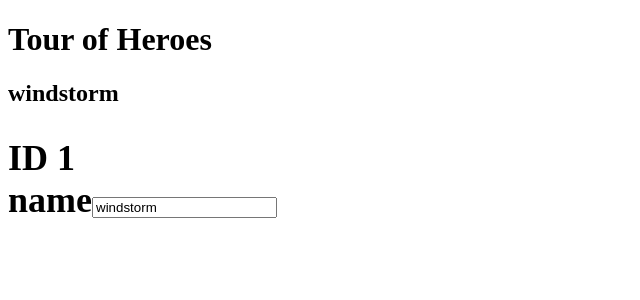
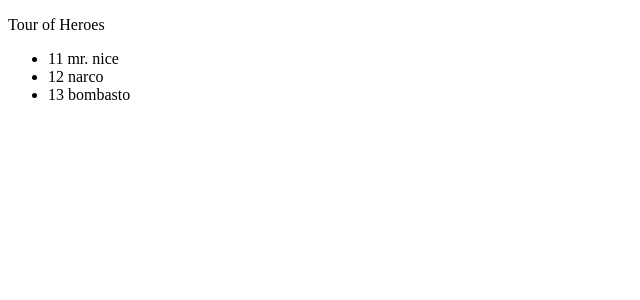
Before and after one commit to u4bi-store/angular-framework, an Angular app in the folder basic-web/: page / in a window 1280 px wide. Shown: the top 300 px of the page, without its empty margins (0-640 px from the left). Built offline with nearby package versions, Linux system fonts and the light colour scheme.

Commit message:
data detail render

```diff
--- a/basic-web/src/app/app.component.html
+++ b/basic-web/src/app/app.component.html
@@ -1,7 +1,18 @@
-<h1> {{title}} </h1>
-<h2> {{hero.name}} <h2>
-<div><label>ID </label>{{hero.id}}</div>
-<div>
-  <label>name</label>
-  <input [(ngModel)] = "hero.name" placeholder="input name">
+<p> {{title}} </p>
+
+<ul class="heroes">
+  <li *ngFor="let hero of heroes" [class.selected]="hero === selectedHero" (click)="onSelect(hero)">
+    <span class="badge">{{hero.id}}</span> {{hero.name}}
+  </li>
+</ul>
+
+<div *ngIf="selectedHero">
+  <p>{{selectedHero.name}}</p>
+  <div> <label> ID </label> {{selectedHero.id}} </div>
+
+  <div>
+    <label>NAME</label>
+    <input [(ngModel)]="selectedHero.name" placeholder="name"/>
+  </div>
+
 </div>
--- a/basic-web/src/app/app.component.ts
+++ b/basic-web/src/app/app.component.ts
@@ -4,6 +4,12 @@ export class Hero{
   id: number;
   name: string;
 }
+
+const HEROES: Hero[]= [
+  { id: 11, name: 'mr. nice'},
+  { id: 12, name: 'narco'},
+  { id: 13, name: 'bombasto'}
+];
 
 @Component({
   selector: 'app-root',
@@ -13,8 +19,10 @@ export class Hero{
 
 export class AppComponent {
   title = 'Tour of Heroes';
-  hero: Hero ={
-    id: 1,
-    name: 'windstorm'
-  };
+  heroes = HEROES;
+  selectedHero: Hero;
+
+  onSelect(hero: Hero): void{
+    this.selectedHero = hero;
+  }
 }
```
